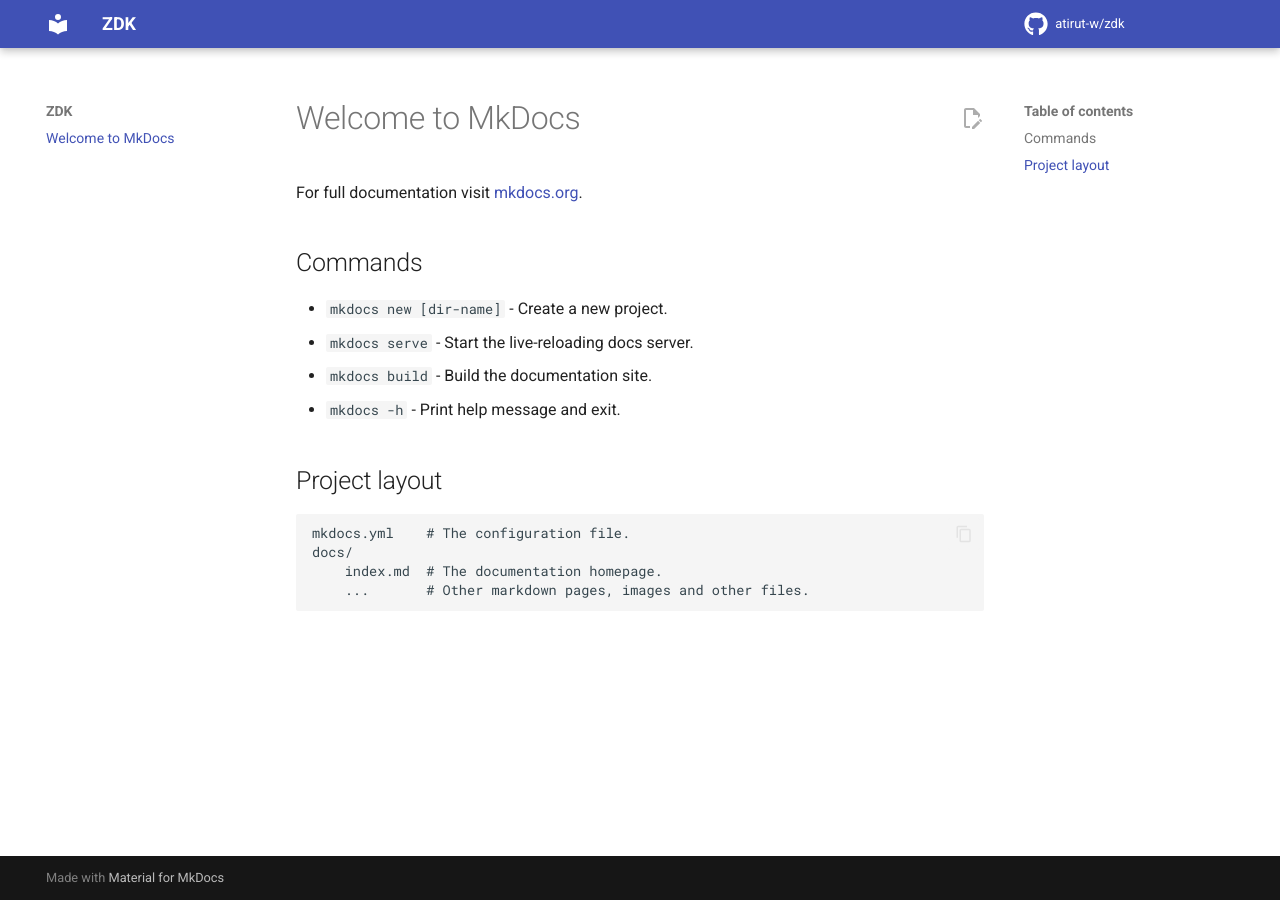
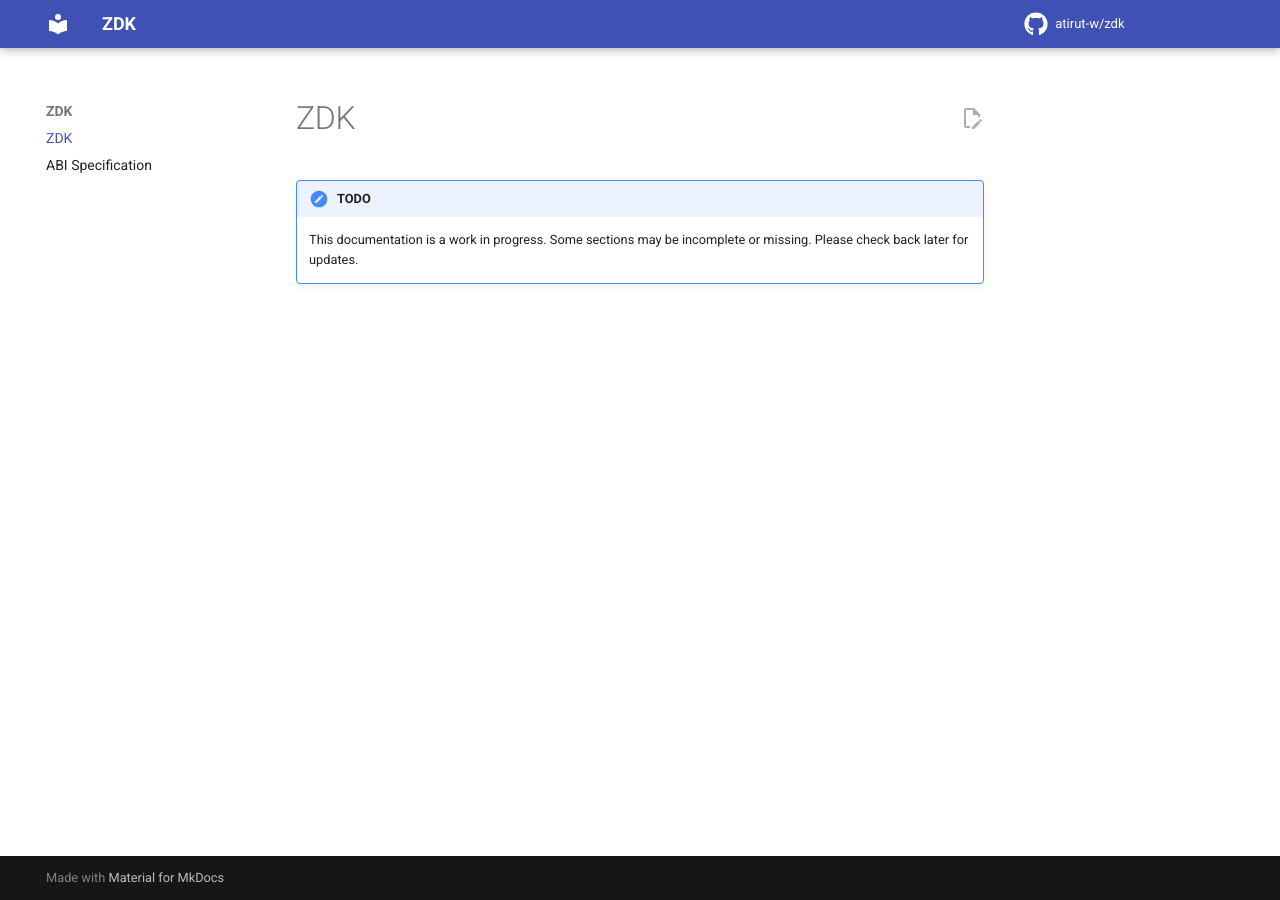
Before and after one commit to atirut-w/zdk, an MkDocs documentation site: the page built from docs/index.md, in a window 1280 px wide. Built offline with MkDocs 1.6.1 and Material for MkDocs 9.7.7, drawn with Linux system fonts in a browser that asks for light colours; comment, search, counter and statistics services are not loaded.

Commit message:
Document ABI

```diff
--- a/docs/index.md
+++ b/docs/index.md
@@ -1,17 +1,4 @@
-# Welcome to MkDocs
+# ZDK
 
-For full documentation visit [mkdocs.org](https://www.mkdocs.org).
-
-## Commands
-
-* `mkdocs new [dir-name]` - Create a new project.
-* `mkdocs serve` - Start the live-reloading docs server.
-* `mkdocs build` - Build the documentation site.
-* `mkdocs -h` - Print help message and exit.
-
-## Project layout
-
-    mkdocs.yml    # The configuration file.
-    docs/
-        index.md  # The documentation homepage.
-        ...       # Other markdown pages, images and other files.
+!!! note "TODO"
+    This documentation is a work in progress. Some sections may be incomplete or missing. Please check back later for updates.
```
Also changed, not shown: docs/abi.md (added, +124 -0 lines).
